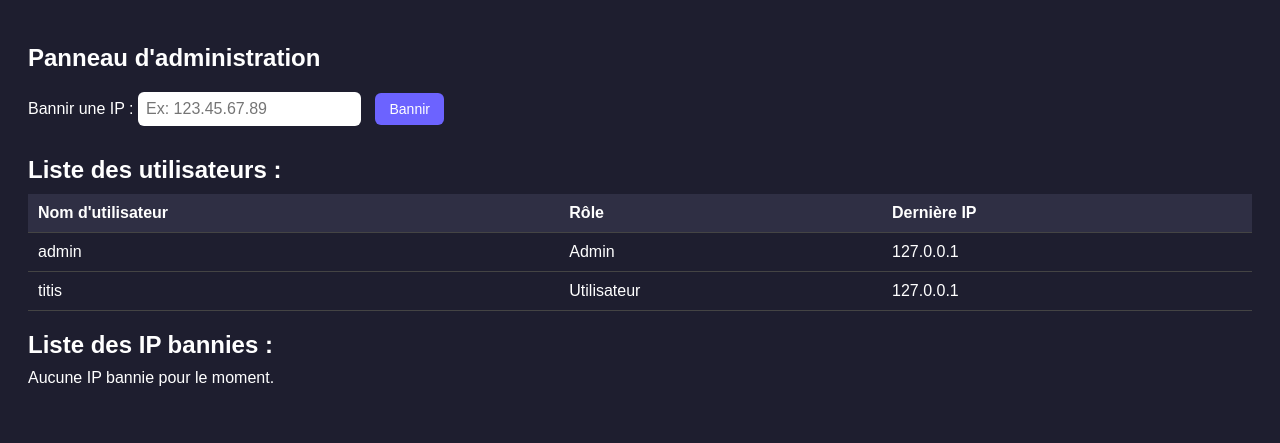
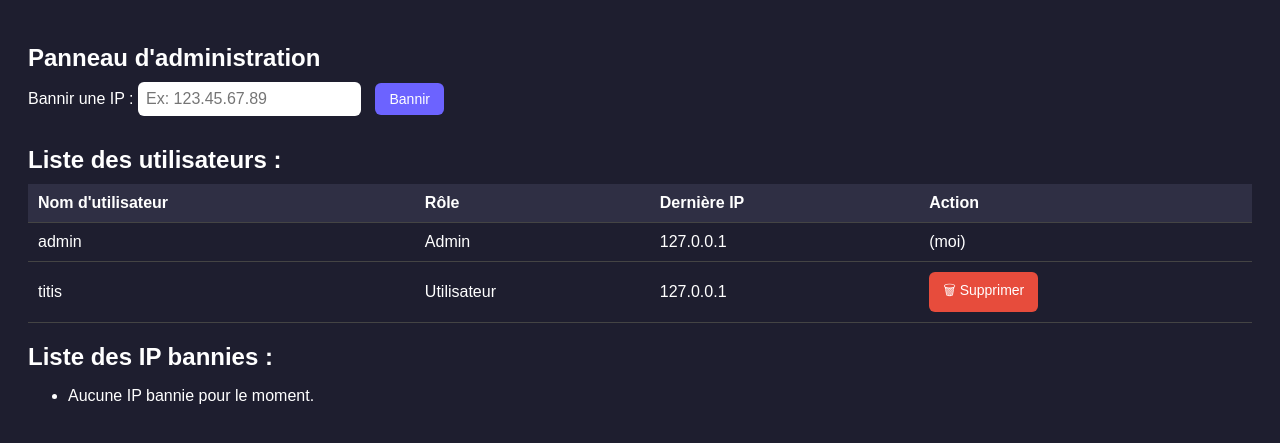
Before and after one commit to Titis212142/mediahub, a Flask app: page /admin in a window 1280 px wide. Shown: the top 443 px of the page. Run offline with Flask 3, Linux system fonts and the light colour scheme; a user stored in the database is signed in.

Commit message:
Ajout suppression comptes utilisateurs par admin

```diff
--- a/app.py
+++ b/app.py
@@ -64,6 +64,10 @@ def login():
 
 @app.route('/register', methods=['GET', 'POST'])
 def register():
+    ip = request.remote_addr
+    if BannedIP.query.filter_by(ip_address=ip).first():
+        return "Accès interdit – IP bannie.", 403
+
     if request.method == 'POST':
         username = request.form['username']
         password = request.form['password']
@@ -118,8 +122,40 @@ def admin_ban():
     if ip and not BannedIP.query.filter_by(ip_address=ip).first():
         db.session.add(BannedIP(ip_address=ip))
         db.session.commit()
+        print("IP bannie :", ip)  # ✅ Ajout utile pour debug
         flash(f"IP {ip} bannie.")
     return redirect(url_for('admin_panel'))
+
+
+# 🔽 AJOUTE LA ROUTE ICI 🔽
+
+@app.route('/admin/delete_user/<int:user_id>', methods=['POST'])
+@login_required
+def delete_user(user_id):
+    if not current_user.is_admin:
+        return "Accès refusé", 403
+
+    user_to_delete = User.query.get_or_404(user_id)
+
+    if user_to_delete.id == current_user.id:
+        flash("Tu ne peux pas supprimer ton propre compte.")
+        return redirect(url_for('admin_panel'))
+
+    Post.query.filter_by(user_id=user_id).delete()
+    Comment.query.filter_by(user_id=user_id).delete()
+    Like.query.filter_by(user_id=user_id).delete()
+    Follow.query.filter_by(follower_id=user_id).delete()
+    Follow.query.filter_by(followed_id=user_id).delete()
+    ModerationLog.query.filter_by(user_id=user_id).delete()
+
+    db.session.delete(user_to_delete)
+    db.session.commit()
+    flash("Utilisateur supprimé avec succès.")
+    return redirect(url_for('admin_panel'))
+
+
+
+
 
 @app.route('/admin/moderation')
 @login_required
@@ -135,6 +171,10 @@ def moderation_logs():
 @app.route('/', methods=['GET', 'POST'])
 @login_required
 def index():
+    ip = request.remote_addr
+    if BannedIP.query.filter_by(ip_address=ip).first():
+        return "Accès interdit – IP bannie.", 403
+
     if request.method == 'POST':
         content = request.form.get('content')
         if contains_banned_words(content):
--- a/templates/admin.html
+++ b/templates/admin.html
@@ -18,7 +18,7 @@
       }
 
       form {
-        margin-top: 20px;
+        margin-top: 10px;
         margin-bottom: 30px;
       }
 
@@ -44,16 +44,6 @@
         background-color: #4a42d4;
       }
 
-      ul {
-        margin-top: 10px;
-        list-style: none;
-        padding: 0;
-      }
-
-      li {
-        margin-bottom: 8px;
-      }
-
       table {
         width: 100%;
         border-collapse: collapse;
@@ -73,6 +63,14 @@
 
       tr:hover {
         background-color: #33334d;
+      }
+
+      .danger-btn {
+        background-color: #e74c3c;
+      }
+
+      .danger-btn:hover {
+        background-color: #c0392b;
       }
     </style>
   </head>
@@ -98,6 +96,7 @@
           <th>Nom d'utilisateur</th>
           <th>Rôle</th>
           <th>Dernière IP</th>
+          <th>Action</th>
         </tr>
       </thead>
       <tbody>
@@ -106,6 +105,18 @@
           <td>{{ user.username }}</td>
           <td>{% if user.is_admin %}Admin{% else %}Utilisateur{% endif %}</td>
           <td>{{ user.last_ip or '—' }}</td>
+          <td>
+            {% if user.id != current_user.id %}
+            <form
+              method="POST"
+              action="{{ url_for('delete_user', user_id=user.id) }}"
+              style="display: inline"
+              onsubmit="return confirm('Supprimer ce compte ?')"
+            >
+              <button type="submit" class="danger-btn">🗑 Supprimer</button>
+            </form>
+            {% else %} (moi) {% endif %}
+          </td>
         </tr>
         {% endfor %}
       </tbody>
```
Also changed, not shown: templates/index.html (+6 -3 lines), 1 other file.
